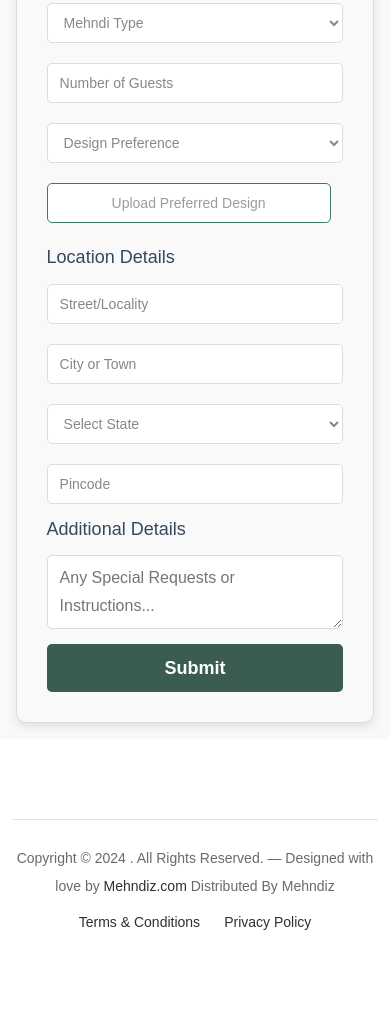
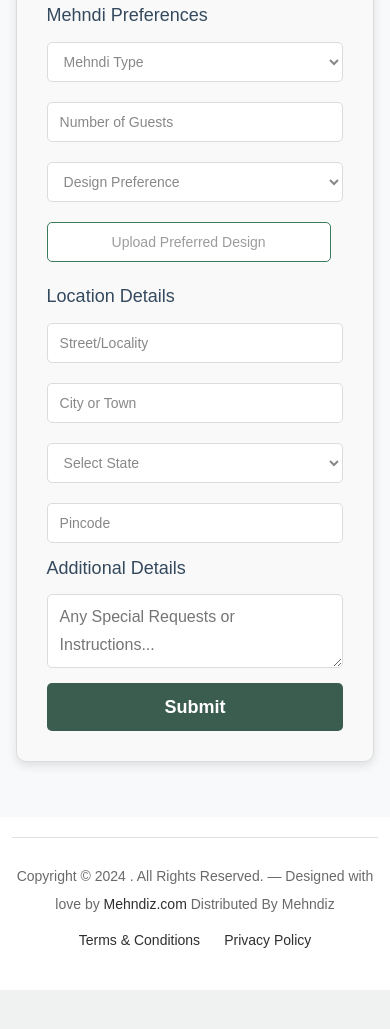
Before and after one commit to vishal-nagar744/Mehndiz, a plain HTML site: page bookingForm.html in a window 390 px wide. Shown: the part 787-1816 px from the top of the page. After the commit the page ends 1777 px from the top, so only its background shows below. Drawn offline with nearby package versions, Linux system fonts and the light colour scheme; some packages are replaced by stand-ins of ours; a script that the page names is missing.

Commit message:
form page design done

```diff
--- a/bookingForm.html
+++ b/bookingForm.html
@@ -64,7 +64,7 @@
 
 
 	<!-- Main Content Wrapper -->
-	<div style="padding: 4%;" class="main-content">
+	<div class="main-content booking-form-container">
 		<div class="form-container">
 			<h1 id="head1">Event Booking Form</h1>
 
@@ -201,7 +201,7 @@
 
 
 	<!-- Start Footer Section -->
-	<footer class="footer-section">
+	<footer class="footer-section footer-section-bookingform">
 		<div class="container relative">
 			<!-- <div class="sofa-img">
 				<img src="images/design.webp" alt="Image" class="img-fluid" />
--- a/css/bookingForm.css
+++ b/css/bookingForm.css
@@ -22,6 +22,25 @@ body {
     background-color: #f8f9fa;
 }
 
+
+
+.booking-form-container{
+    padding: 4%;
+}
+
+
+@media screen and (max-width: 768px) {
+    .booking-form-container {
+        padding: 14% 4% 14% 4%;
+    }
+
+}
+
+
+
+.footer-section-bookingform{
+    padding: 20px 0 !important;
+}
 
 /* Main Container Styling */
 .form-container {
```
